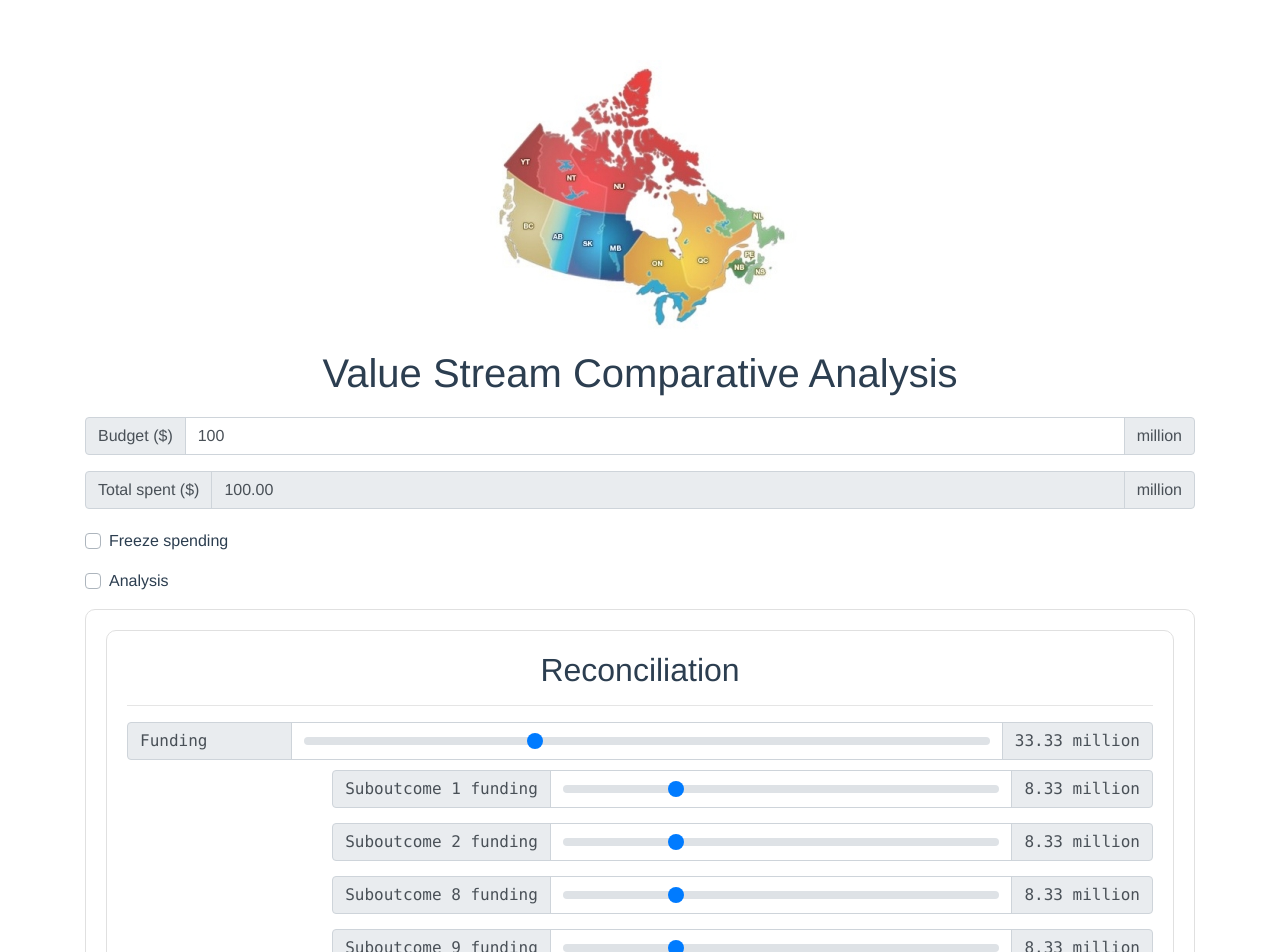
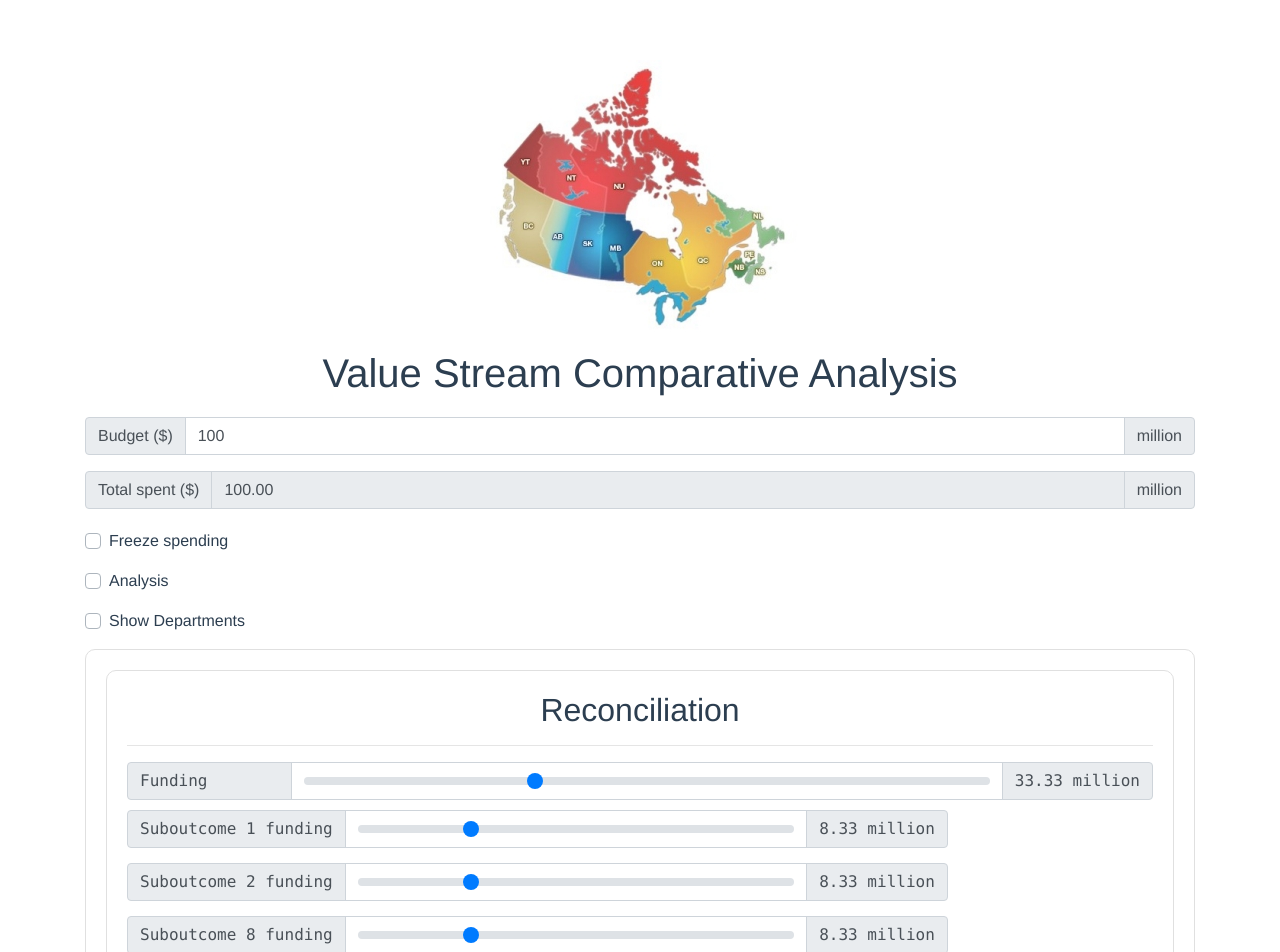
Before and after one commit to jaysonmc/digitopia-slider, a Vue app: page / in a window 1280 px wide. Shown: the top 952 px of the page. Built offline with nearby package versions, Linux system fonts and the light colour scheme.

Commit message:
Can now hide or show departments

```diff
--- a/src/components/BudgetSlider.vue
+++ b/src/components/BudgetSlider.vue
@@ -126,6 +126,11 @@ export default {
     setAnalysis(bool) {
       this.showAnalysis = bool
     },
+    setShowDepts(bool) {
+      this.$refs.subslider.forEach((component) => {
+        component.setShowDepts(bool);
+      });
+    },
     computeSubBudgets(retObj) {
       retObj.adjustedSuboutcome = this.subOutcomes[retObj.index]
       this.$emit('adjust-sub-budgets', retObj)
--- a/src/components/Home.vue
+++ b/src/components/Home.vue
@@ -34,6 +34,18 @@
           @change="setAnalysis()"
         >
           Analysis
+        </b-form-checkbox>
+      </div>
+      <div class="row checkbox-div">
+        <b-form-checkbox
+          id="checkbox-depts"
+          v-model="showDepts"
+          name="checkbox-depts"
+          value="show_depts"
+          unchecked-value="hide_depts"
+          @change="setShowDepartments()"
+        >
+          Show Departments
         </b-form-checkbox>
       </div>
       <budget-slider
@@ -84,6 +96,12 @@ export default {
       this.$refs.slider.forEach((component) => {
         if (this.showAnalysis == "analysis") component.setAnalysis(true);
         else component.setAnalysis(false);
+      });
+    },
+    setShowDepartments() {
+      this.$refs.slider.forEach((component) => {
+        if (this.showDepts == "show_depts") component.setShowDepts(true);
+        else component.setShowDepts(false);
       });
     },
     adjustSubBudgets(retObj) {
@@ -223,6 +241,7 @@ export default {
       budget: 100,
       freezeSpending: "not_frozen",
       showAnalysis: "no_analysis",
+      showDepts: "hide_depts",
     };
   },
   mounted() {
--- a/src/components/SubBudgetSlider.vue
+++ b/src/components/SubBudgetSlider.vue
@@ -1,4 +1,6 @@
 <template>
+  <div class="container">
+    <div class="row">
       <b-input-group id="sub-slider-input-group">
         <b-input-group-prepend is-text class="text-monospace">
           {{ title }} funding
@@ -17,6 +19,18 @@
           {{ computeSubOutcomeFunding }} million
         </b-input-group-append>
       </b-input-group>
+    </div>
+    <div v-if="showDepts" class="row">
+      <b-list-group>
+        <b-list-group-item
+          v-for="(dept, index) in this.depts"
+          :key="index"
+        >
+          {{ dept }}
+        </b-list-group-item>
+      </b-list-group>
+    </div>
+  </div>
 </template>
 
 <script>
@@ -39,7 +53,8 @@ export default {
       title: this.suboutcomeProp.title,
       parent: this.suboutcomeProp.parent,
       depts: this.suboutcomeProp.depts,
-      subOutcomeFunding: this.suboutcomeProp.subOutcomeFunding
+      subOutcomeFunding: this.suboutcomeProp.subOutcomeFunding,
+      showDepts: false,
     }
   },
   computed: {
@@ -64,6 +79,9 @@ export default {
 
       this.$emit('compute-sub-budgets', retObj)
     },
+    setShowDepts(bool) {
+      this.showDepts = bool
+    },
   },
   mounted() {
   }
@@ -77,4 +95,9 @@ export default {
   margin-top: 10px;
   margin-bottom: 5px;
 }
+
+.row .list-group {
+  padding-bottom: 10px;
+}
+
 </style>
```
Lines whose indentation alone changed are shown as unchanged.
